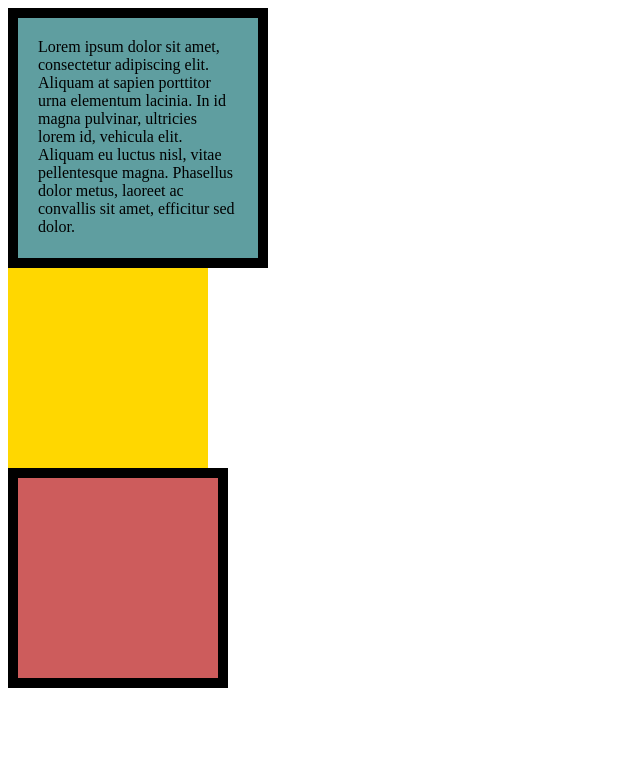
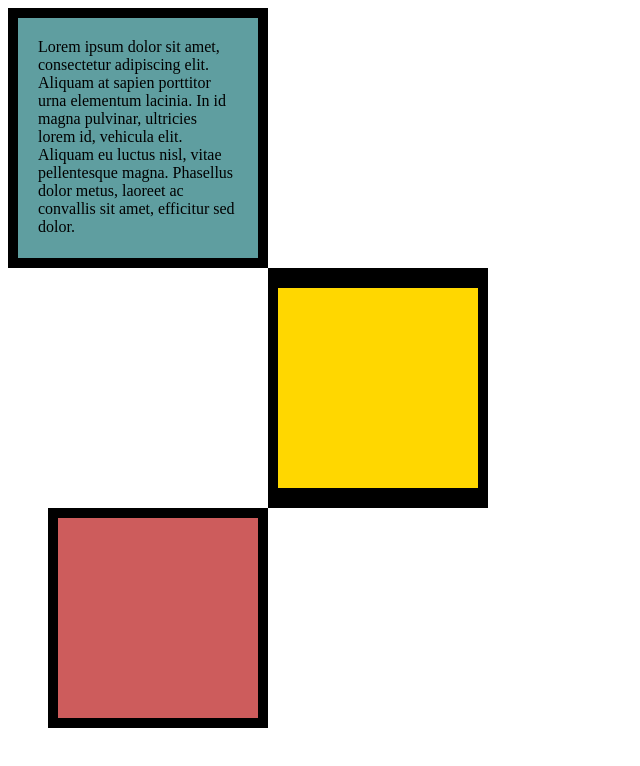
Before and after one commit to akshitchowdhury/boxmodel-colorboxes, a plain HTML site: page 6.3 CSS Box Model/index.html in a window 1280 px wide. Shown: the whole page, without its empty margins (0-640 px from the left). Drawn offline with Linux system fonts and the light colour scheme.

Commit message:
Add files via upload

```diff
--- a/6.3 CSS Box Model/index.html
+++ b/6.3 CSS Box Model/index.html
@@ -20,12 +20,17 @@
 
     .d2{
       background-color: gold;
-      border: 20px 10px 20px 20px;
+      border-top: 20px solid black;
+      border-bottom: 20px solid black;
+      border-left: 10px solid black;
+      border-right: 10px solid black;
+      margin-left: 260px;
     }
 
     .d3{
       background-color: indianred;
       border: 10px solid black;
+      margin-left: 40px;
     }
 
   </style>
```
